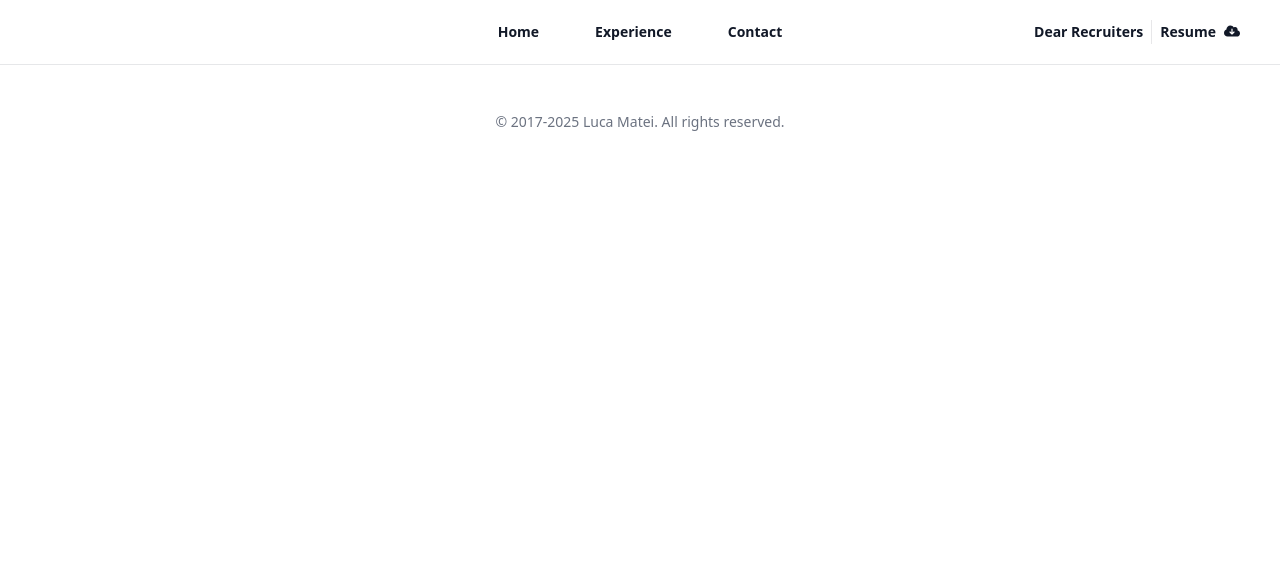
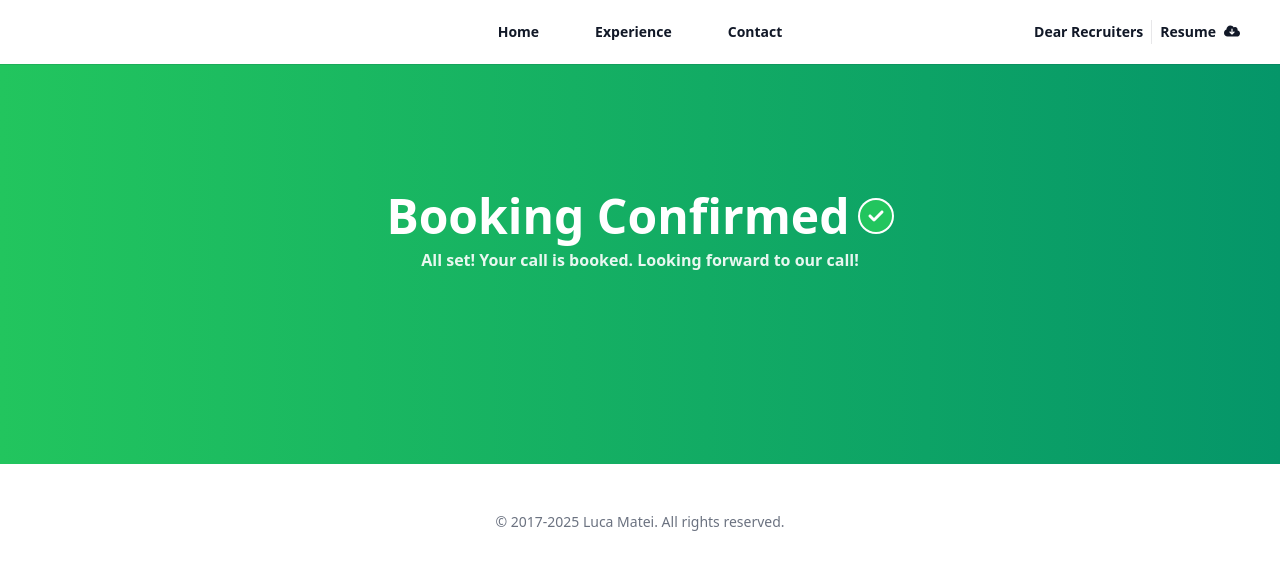
Before and after one commit to luca-matei/lucamatei.eu, a Next.js app: page /booking-confirmed in a window 1280 px wide. Shown: the top 570 px of the page. Built offline with nearby package versions, Linux system fonts and the light colour scheme.

Commit message:
chore: add booking confirmed page

```diff
--- a/src/app/(pages)/booking-confirmed/page.tsx
+++ b/src/app/(pages)/booking-confirmed/page.tsx
@@ -1,8 +1,16 @@
+import {FontAwesomeIcon} from "@fortawesome/react-fontawesome";
+import {faCircleCheck} from "@fortawesome/free-solid-svg-icons";
 
 export default function BookingConfirmedPage() {
   return (
-    <div>
-      <h1>Booking Confirmed</h1>
+    <div className={"px-6 py-32 sm:px-6 sm:py-48 lg:px-8 bg-gradient-to-r from-green-500 to-emerald-600"}>
+      <div className={"max-w-3xl mx-auto text-center text-white"}>
+        <h1 className={"mb-2 flex justify-center items-center text-4xl sm:text-5xl"}>
+          Booking Confirmed <FontAwesomeIcon icon={faCircleCheck}
+                                             className={"w-8 h-8 text-green-500 bg-white ml-2 p-0.5 rounded-full inline-block"}/>
+        </h1>
+        <p className={"font-semibold text-white/90"}>All set! Your call is booked. Looking forward to our call!</p>
+      </div>
     </div>
   );
 }
```
